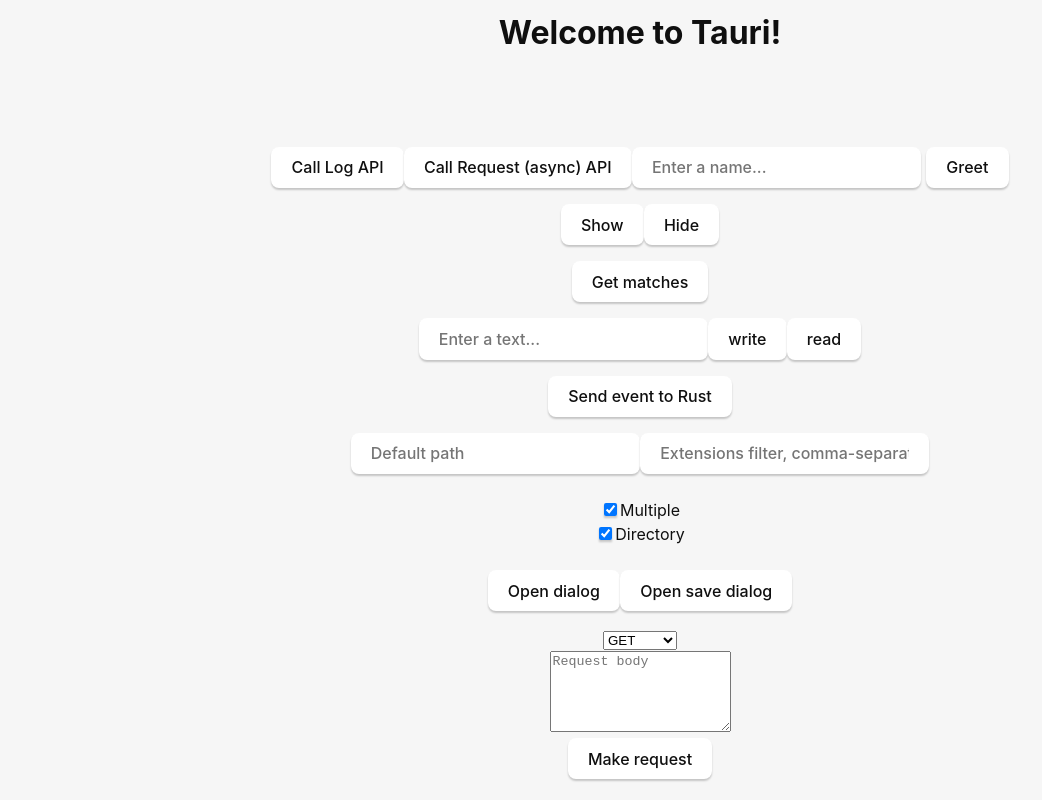
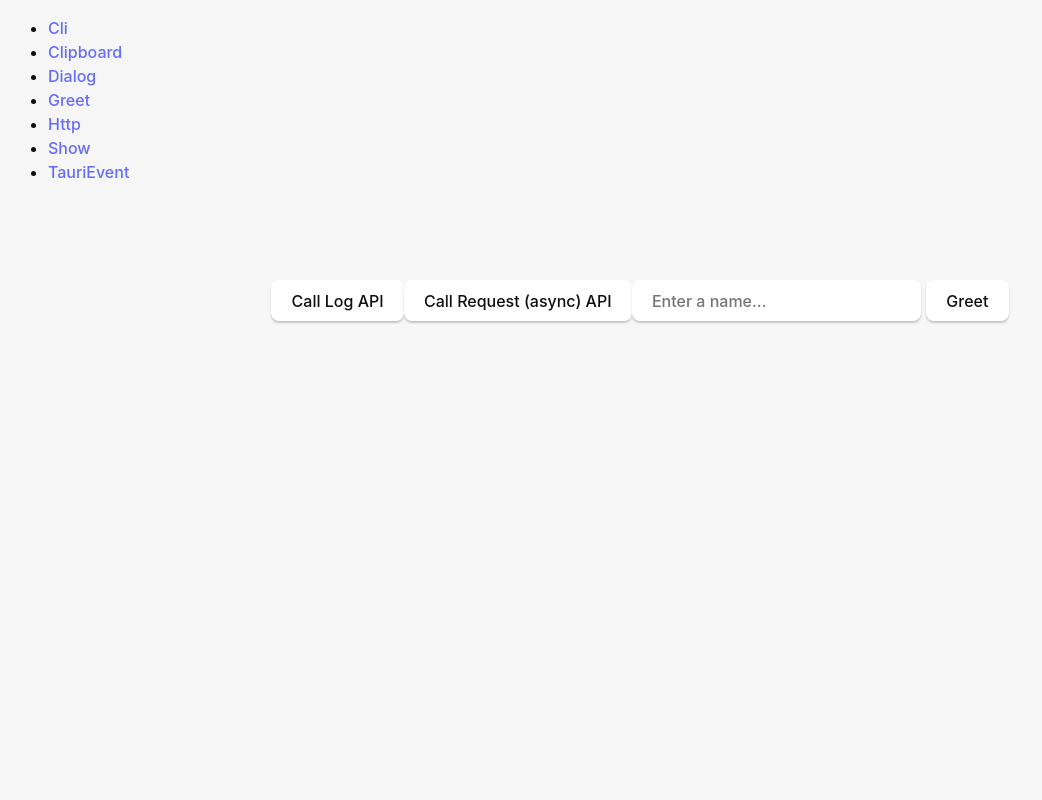
Before and after one commit to futugyou/rustproject, a Vue app in the folder projects/tauri-app/tauri-app-vue/: page / in a window 1280 px wide. Shown: the top 800 px of the page, without its empty margins (0-1042 px from the left). Built offline with nearby package versions, Linux system fonts and the light colour scheme.

Commit message:
add left navigation menu
add left navigation menu

```diff
--- a/projects/tauri-app/tauri-app-vue/package.json
+++ b/projects/tauri-app/tauri-app-vue/package.json
@@ -11,6 +11,7 @@
   },
   "dependencies": {
     "vue": "^3.2.37",
+    "vue-router": "^4.1.5",
     "@tauri-apps/api": "^1.1.0"
   },
   "devDependencies": {
--- a/projects/tauri-app/tauri-app-vue/src/App.vue
+++ b/projects/tauri-app/tauri-app-vue/src/App.vue
@@ -1,24 +1,12 @@
 <script setup lang="ts">
-// This starter template is using Vue 3 <script setup> SFCs
-// Check out https://vuejs.org/api/sfc-script-setup.html#script-setup
-import Greet from "./components/Greet.vue";
-import Show from "./components/Show.vue";
-import Cli from "./components/Cli.vue";
-import Clipboard from "./components/Clipboard.vue";
-import TauriEvent from "./components/TauriEvent.vue";
-import Dialog from "./components/Dialog.vue";
-import Http from "./components/Http.vue";
+import Navigation from "./components/Navigation.vue";
 </script>
 
 <template>
-  <h1>Welcome to Tauri!</h1>
-  <div class="container">
-    <Greet />
-    <Show />
-    <Cli />
-    <Clipboard />
-    <TauriEvent />
-    <Dialog />
-    <Http />
+  <div class="page">
+    <Navigation></Navigation>
+    <div class="container">
+      <router-view />
+    </div>
   </div>
 </template>
--- /dev/null
+++ b/projects/tauri-app/tauri-app-vue/src/components/Navigation.vue
@@ -0,0 +1,53 @@
+<script setup lang="ts">
+
+interface Menu {
+    lable: string,
+    name: string,
+}
+
+const MenuConfigs: Menu[] = [
+    {
+        lable: "Cli",
+        name: "Cli"
+    },
+    {
+        lable: "Clipboard",
+        name: "Clipboard"
+    },
+    {
+        lable: "Dialog",
+        name: "Dialog"
+    },
+    {
+        lable: "Greet",
+        name: "Greet"
+    },
+    {
+        lable: "Http",
+        name: "Http"
+    },
+    {
+        lable: "Show",
+        name: "Show"
+    },
+    {
+        lable: "TauriEvent",
+        name: "TauriEvent"
+    }]
+</script>
+
+<template>
+    <div class="container-fluid">
+        <ul class="navbar-nav pt-lg-3">
+            <template v-for="menu in MenuConfigs">
+                <li class="nav-item">
+                    <router-link class="nav-link" :to="{ name: menu.name }">
+                        <span class="nav-link-title">
+                            {{ menu.lable }}
+                        </span>
+                    </router-link>
+                </li>
+            </template>
+        </ul>
+    </div>
+</template>
--- a/projects/tauri-app/tauri-app-vue/src/main.ts
+++ b/projects/tauri-app/tauri-app-vue/src/main.ts
@@ -1,5 +1,8 @@
 import { createApp } from "vue";
 import "./style.css";
 import App from "./App.vue";
+import router from './router';
 
-createApp(App).mount("#app");
+const app = createApp(App);
+app.use(router);
+app.mount("#app");
--- /dev/null
+++ b/projects/tauri-app/tauri-app-vue/src/router.ts
@@ -0,0 +1,50 @@
+import { createRouter, createWebHistory, RouteRecordRaw } from 'vue-router'
+
+const routes: RouteRecordRaw[] = [
+    {
+        path: '/',
+        name: 'Home',
+        component: () => import('../src/components/Greet.vue')
+    },
+    {
+        path: '/Cli',
+        name: 'Cli',
+        component: () => import('../src/components/Cli.vue')
+    },
+    {
+        path: '/Clipboard',
+        name: 'Clipboard',
+        component: () => import('../src/components/Clipboard.vue')
+    },
+    {
+        path: '/Dialog',
+        name: 'Dialog',
+        component: () => import('../src/components/Dialog.vue')
+    },
+    {
+        path: '/Greet',
+        name: 'Greet',
+        component: () => import('../src/components/Greet.vue')
+    },
+    {
+        path: '/Http',
+        name: 'Http',
+        component: () => import('../src/components/Http.vue')
+    },
+    {
+        path: '/Show',
+        name: 'Show',
+        component: () => import('../src/components/Show.vue')
+    },
+    {
+        path: '/TauriEvent',
+        name: 'TauriEvent',
+        component: () => import('../src/components/TauriEvent.vue')
+    },
+]
+const router = createRouter({
+    history: createWebHistory("/"),
+    routes: routes
+})
+
+export default router
```
Also changed, not shown: 1 other file (tests, documents, lock files or other folders).
